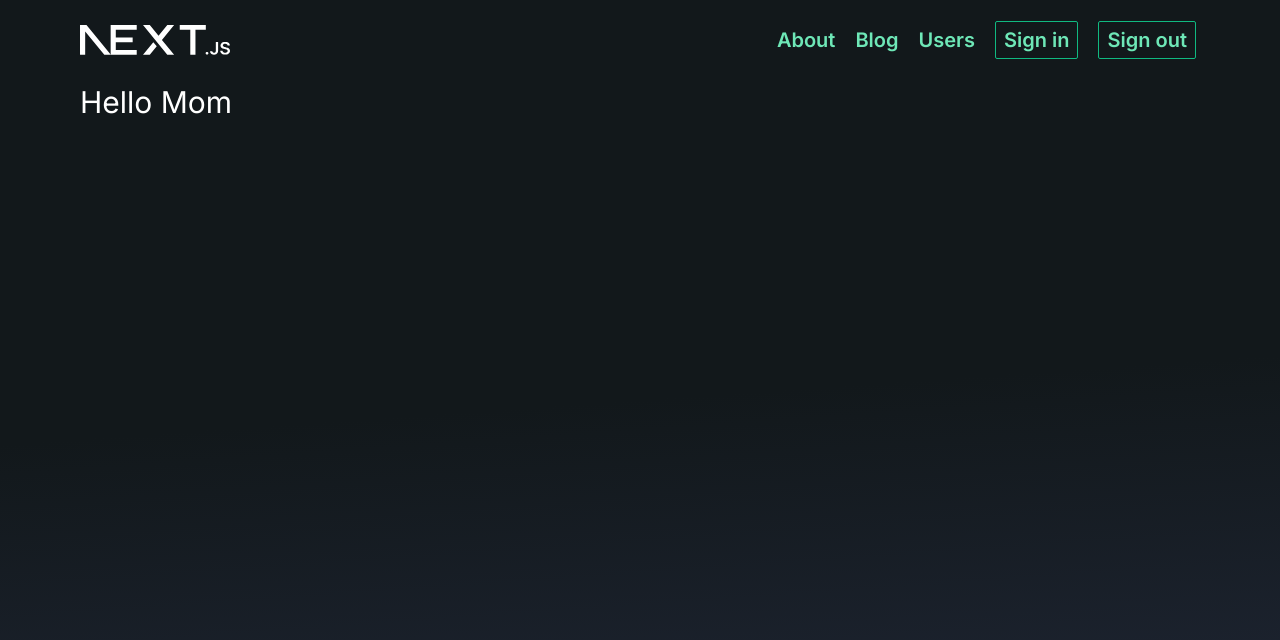
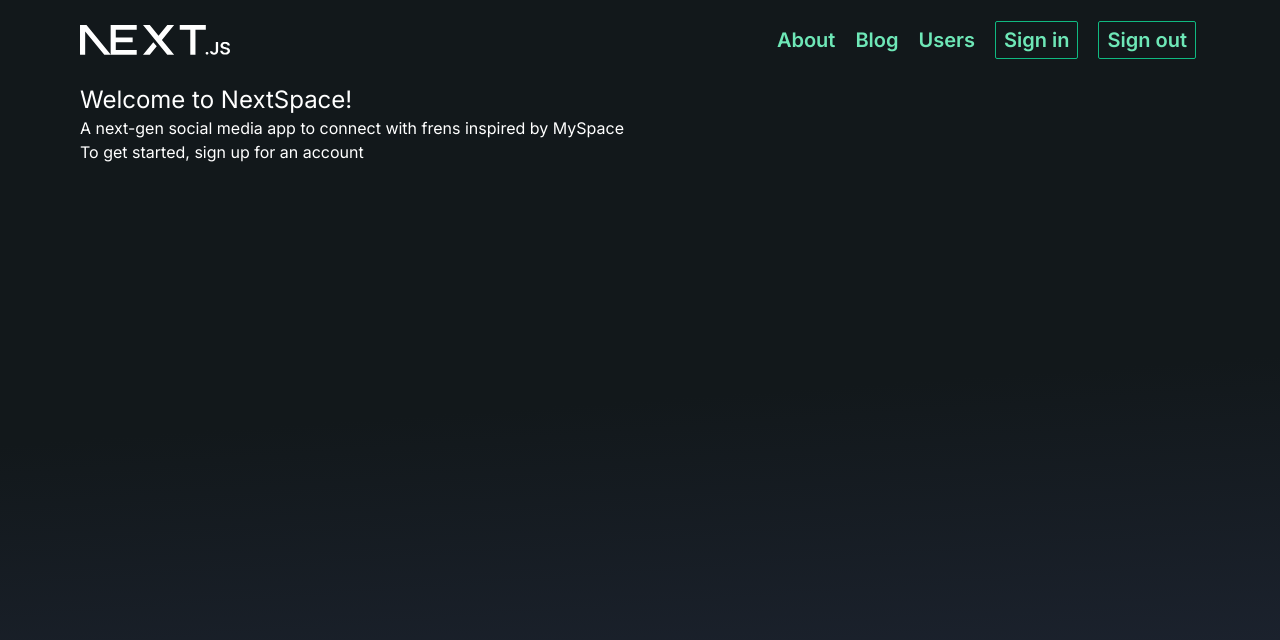
Before and after one commit to kalivaslime/lime-space, a Next.js app: page / in a window 1280 px wide. Shown: the top 640 px of the page. Built offline with nearby package versions, Linux system fonts and the light colour scheme; no server answers.

Commit message:
basic routing 🤡

```diff
--- a/app/api/content/route.ts
+++ b/app/api/content/route.ts
@@ -35,6 +35,6 @@ const posts = [
 ]
 
 export async function GET() {
-  const session = await getServerSession()
+  // const session = await getServerSession()
   return NextResponse.json(posts)
 }
--- /dev/null
+++ b/app/blog/page.tsx
@@ -0,0 +1,19 @@
+import Link from 'next/link'
+
+export default async function Blog() {
+  const posts = await fetch('http://localhost:3000/api/content').then(res =>
+    res.json()
+  )
+  return (
+    <div>
+      <h1>Welcome to our Blog</h1>
+      <ul>
+        {posts.map((post: any) => (
+          <li key={post.slug}>
+            <Link href={`/blog/${post.slug}`}>{post.title}</Link>
+          </li>
+        ))}
+      </ul>
+    </div>
+  )
+}
--- a/app/page.tsx
+++ b/app/page.tsx
@@ -1,3 +1,28 @@
-export default function Page() {
-  return <h2 className='text-3xl'>Hello Mom</h2>
+import {getServerSession} from 'next-auth'
+// import {redirect} from 'next/navigation'
+
+export default async function Page() {
+  const session = await getServerSession()
+
+  if (!session) {
+    return (
+      <div>
+        <h1>Welcome to NextSpace!</h1>
+        <p>
+          A next-gen social media app to connect with frens inspired by MySpace
+        </p>
+        <p>To get started, sign up for an account</p>
+      </div>
+    )
+  }
+
+  return (
+    <div>
+      <h1>Welcome to NextSpace!</h1>
+      <p>
+        A next-gen social media app to connect with frens inspired by MySpace
+      </p>
+      <p>Thanks for signing up,</p>
+    </div>
+  )
 }
--- a/components/shared/buttons.tsx
+++ b/components/shared/buttons.tsx
@@ -6,7 +6,7 @@ import Link from 'next/link'
 
 export function SignInButton() {
   const {data: session, status} = useSession()
-  console.log(session, status)
+  // console.log(session, status)
 
   if (status === 'loading') {
     return <>...</>
```
